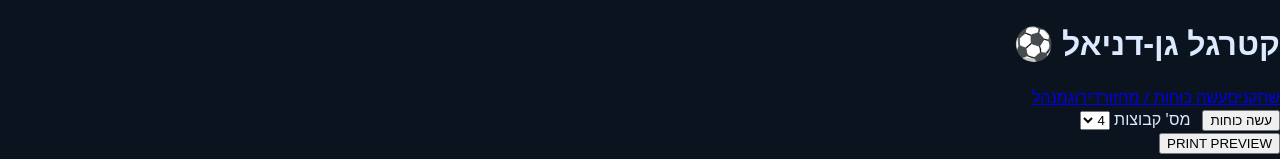
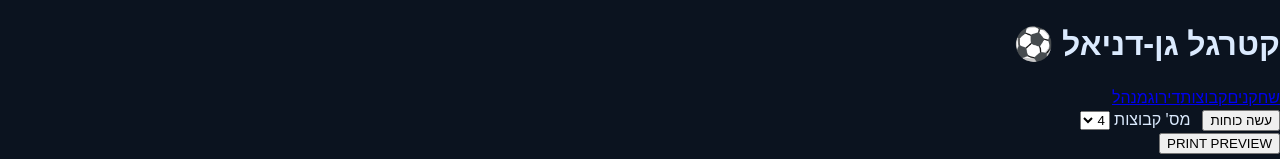
Before and after one commit to ShmuelBarazani/kat-regel-gan-daniel-v2, a React (Vite) app: page / in a window 1280 px wide. Shown: the top 159 px of the page. Built offline with nearby package versions, Linux system fonts and the light colour scheme.

Commit message:
Update App.jsx

```diff
--- a/src/App.jsx
+++ b/src/App.jsx
@@ -1,12 +1,11 @@
-// src/App.jsx
 import React from "react";
 import { BrowserRouter as Router, Routes, Route, Link } from "react-router-dom";
 import Players from "./pages/Players";
 import TeamMaker from "./pages/TeamMaker";
 import Ranking from "./pages/Ranking";
 import Admin from "./pages/Admin";
-import "./styles.css";        // עיצוב כללי (קבוצות, טבלה)
-import "./styles/print.css";  // ✅ עיצוב Print Preview מהמיקום הנכון
+import "./styles.css";
+import "./styles/print.css";
 
 export default function App() {
   return (
@@ -16,7 +15,7 @@ export default function App() {
           <h1>קטרגל גן-דניאל ⚽</h1>
           <nav>
             <Link to="/players">שחקנים</Link>
-            <Link to="/teams">עשה כוחות / מחזור</Link>
+            <Link to="/teams">קבוצות</Link>
             <Link to="/ranking">דירוג</Link>
             <Link to="/admin">מנהל</Link>
           </nav>
```
